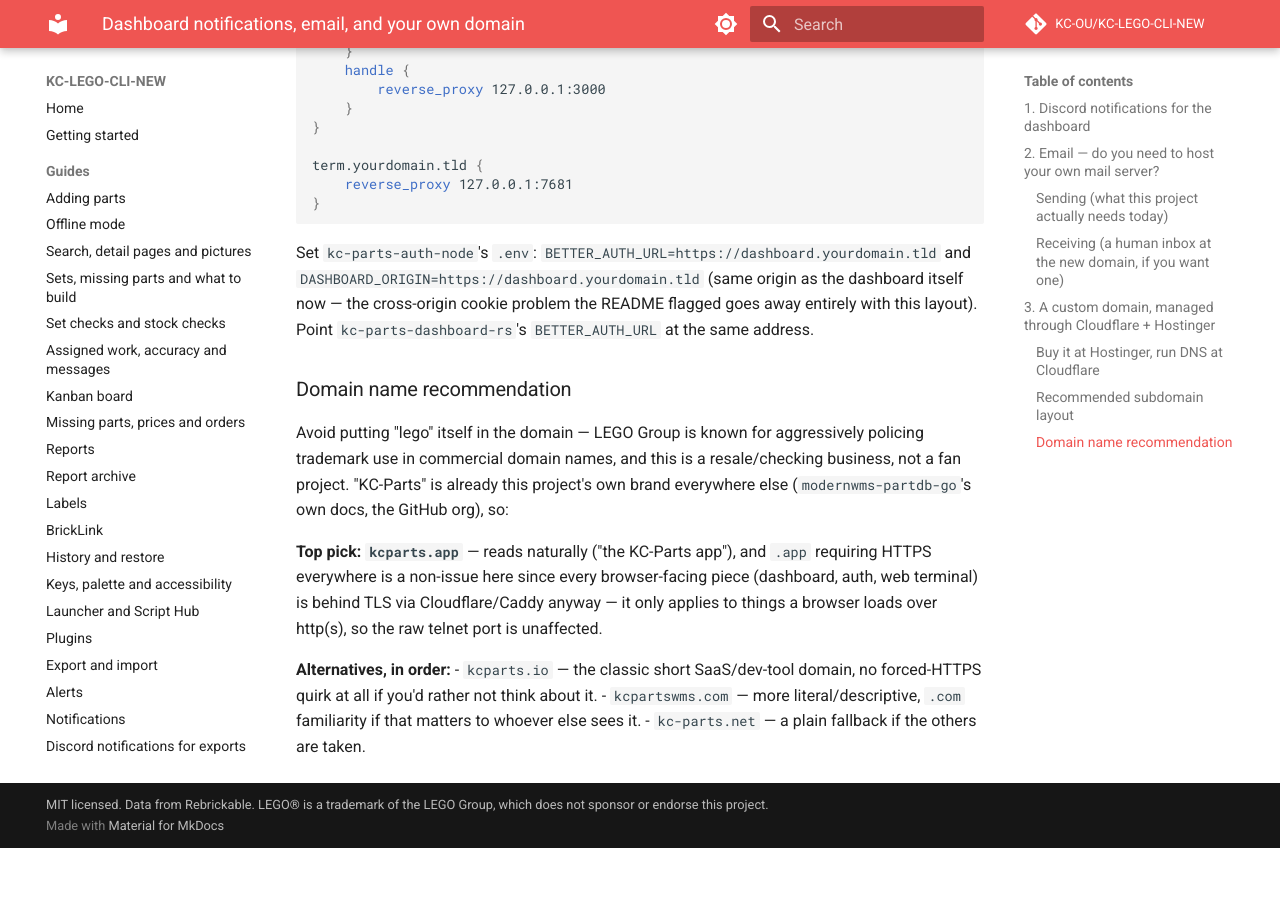
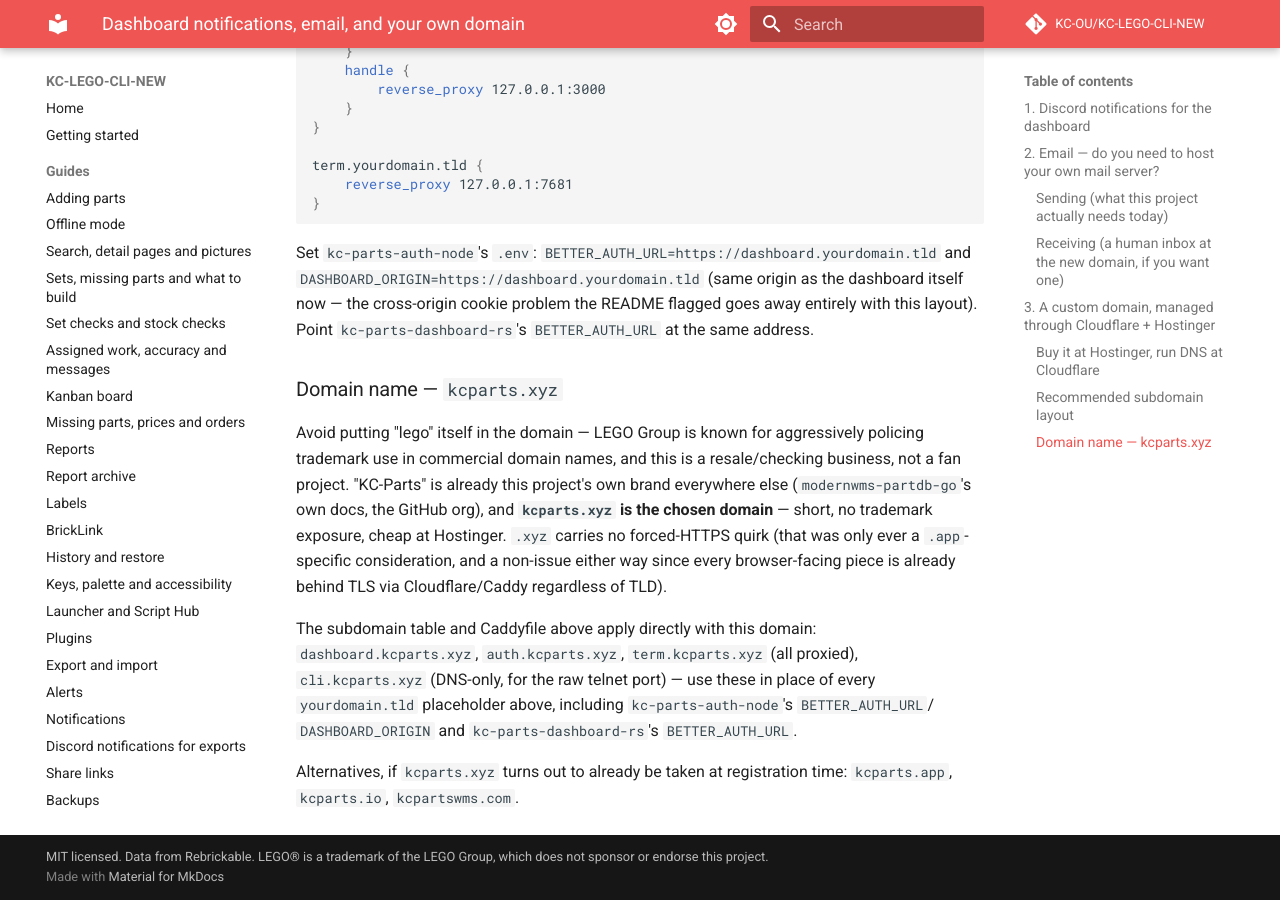
Before and after one commit to KC-OU/KC-LEGO-CLI-NEW, an MkDocs documentation site: the page built from docs/guides/dashboard-notifications-and-domain.md, in a window 1280 px wide and 900 px high, scrolled down 3382 px. Built offline with MkDocs 1.6.1 and Material for MkDocs 9.7.7, drawn with Linux system fonts in a browser that asks for light colours; comment, search, counter and statistics services are not loaded; before the commit the page ends 4230 px from its top, so only the background shows below that.

Commit message:
docs: settle on kcparts.xyz as the dashboard/CLI domain
Co-Authored-By: Claude Sonnet 5 <noreply@anthropic.com>
Claude-Session: https://claude.ai/code/session_01La943RRBi21J2iPGVMhDjo

```diff
--- a/docs/guides/dashboard-notifications-and-domain.md
+++ b/docs/guides/dashboard-notifications-and-domain.md
@@ -128,17 +128,19 @@ term.yourdomain.tld {
 
 Set `kc-parts-auth-node`'s `.env`: `BETTER_AUTH_URL=https://dashboard.yourdomain.tld` and `DASHBOARD_ORIGIN=https://dashboard.yourdomain.tld` (same origin as the dashboard itself now — the cross-origin cookie problem the README flagged goes away entirely with this layout). Point `kc-parts-dashboard-rs`'s `BETTER_AUTH_URL` at the same address.
 
-### Domain name recommendation
+### Domain name — `kcparts.xyz`
 
 Avoid putting "lego" itself in the domain — LEGO Group is known for aggressively policing trademark use in
 commercial domain names, and this is a resale/checking business, not a fan project. "KC-Parts" is already this
-project's own brand everywhere else (`modernwms-partdb-go`'s own docs, the GitHub org), so:
+project's own brand everywhere else (`modernwms-partdb-go`'s own docs, the GitHub org), and **`kcparts.xyz` is the
+chosen domain** — short, no trademark exposure, cheap at Hostinger. `.xyz` carries no forced-HTTPS quirk (that
+was only ever a `.app`-specific consideration, and a non-issue either way since every browser-facing piece is
+already behind TLS via Cloudflare/Caddy regardless of TLD).
 
-**Top pick: `kcparts.app`** — reads naturally ("the KC-Parts app"), and `.app` requiring HTTPS everywhere is a
-non-issue here since every browser-facing piece (dashboard, auth, web terminal) is behind TLS via Cloudflare/Caddy
-anyway — it only applies to things a browser loads over http(s), so the raw telnet port is unaffected.
+The subdomain table and Caddyfile above apply directly with this domain: `dashboard.kcparts.xyz`,
+`auth.kcparts.xyz`, `term.kcparts.xyz` (all proxied), `cli.kcparts.xyz` (DNS-only, for the raw telnet port) — use
+these in place of every `yourdomain.tld` placeholder above, including `kc-parts-auth-node`'s `BETTER_AUTH_URL`/
+`DASHBOARD_ORIGIN` and `kc-parts-dashboard-rs`'s `BETTER_AUTH_URL`.
 
-**Alternatives, in order:**
-- `kcparts.io` — the classic short SaaS/dev-tool domain, no forced-HTTPS quirk at all if you'd rather not think about it.
-- `kcpartswms.com` — more literal/descriptive, `.com` familiarity if that matters to whoever else sees it.
-- `kc-parts.net` — a plain fallback if the others are taken.
+Alternatives, if `kcparts.xyz` turns out to already be taken at registration time: `kcparts.app`, `kcparts.io`,
+`kcpartswms.com`.
```
